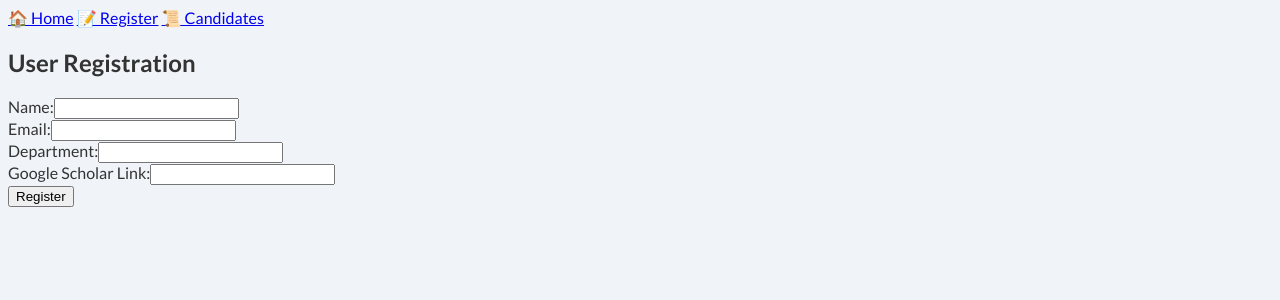
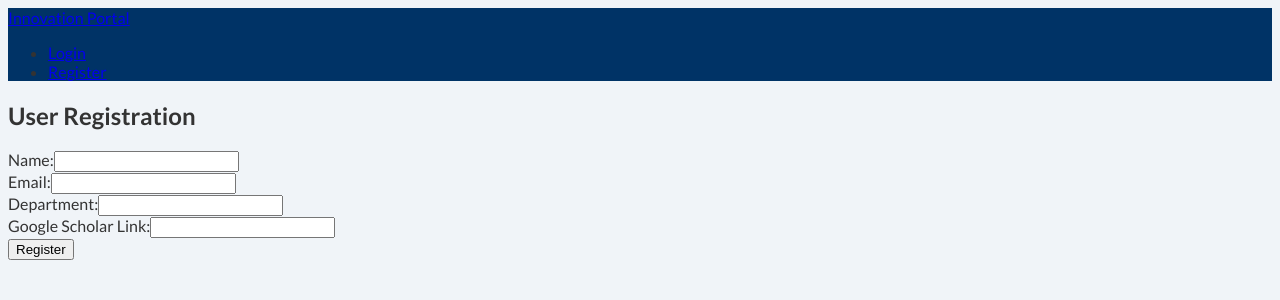
Before and after one commit to DeepikaSaladi2005/Innovation_Portal, a Flask app: page /register in a window 1280 px wide. Shown: the top 300 px of the page. Run offline with Flask 3, Linux system fonts and the light colour scheme.

Commit message:
Update header.html

```diff
--- a/templates/header.html
+++ b/templates/header.html
@@ -1,5 +1,21 @@
-<nav>
-  <a href="/">🏠 Home</a>
-  <a href="/register">📝 Register</a>
-  <a href="/candidates">📜 Candidates</a>
+<nav class="navbar navbar-expand-lg navbar-dark" style="background:#003366;">
+  <div class="container-fluid">
+    <a class="navbar-brand" href="{{ url_for('home') }}">Innovation Portal</a>
+    <div class="collapse navbar-collapse">
+      <ul class="navbar-nav ms-auto">
+        {% if session.get('user_id') %}
+          <li class="nav-item"><a class="nav-link" href="#">Hi, {{ session.get('name') }}</a></li>
+          {% if session.get('role') == 'admin' %}
+            <li class="nav-item"><a class="nav-link" href="{{ url_for('admin_dashboard') }}">Admin Dashboard</a></li>
+          {% else %}
+            <li class="nav-item"><a class="nav-link" href="{{ url_for('user_dashboard') }}">My Dashboard</a></li>
+          {% endif %}
+          <li class="nav-item"><a class="nav-link" href="{{ url_for('logout') }}">Logout</a></li>
+        {% else %}
+          <li class="nav-item"><a class="nav-link" href="{{ url_for('login', role='user') }}">Login</a></li>
+          <li class="nav-item"><a class="nav-link" href="{{ url_for('register', role='user') }}">Register</a></li>
+        {% endif %}
+      </ul>
+    </div>
+  </div>
 </nav>
```
